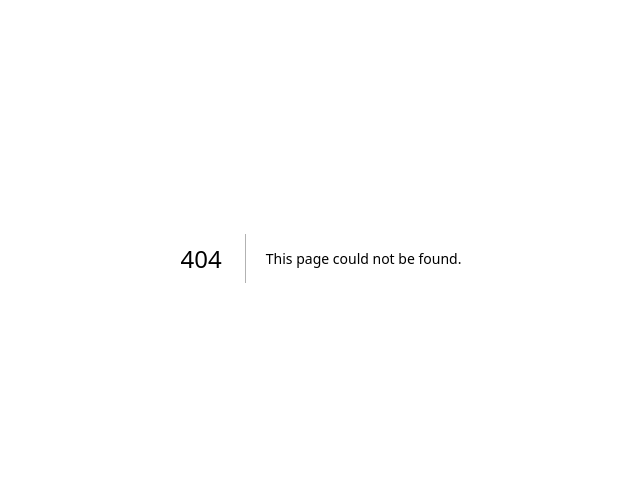
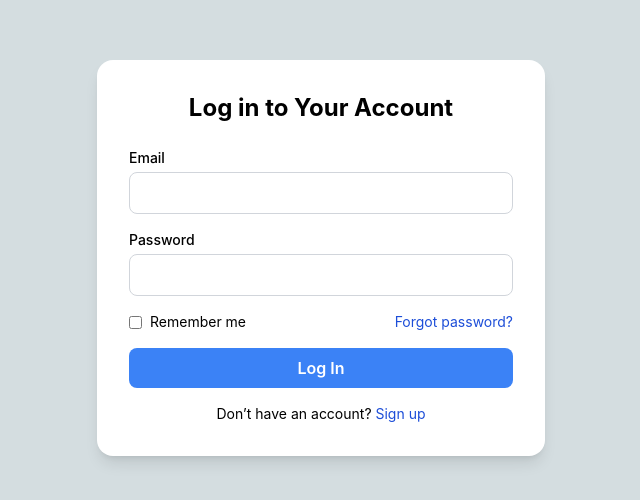
Before and after one commit to zaidkid/Jewellery-website, a Next.js app in the folder frontend/: page /login in a window 1280 px wide. Before the commit this address had no page. Shown: the part 142-642 px from the top of the page, without its empty margins (319-959 px from the left). Built offline with nearby package versions, Linux system fonts and the light colour scheme.

Commit message:
Login Added

```diff
--- a/frontend/app/components/Navbar.tsx
+++ b/frontend/app/components/Navbar.tsx
@@ -1,5 +1,4 @@
 'use client';
-
 import { useEffect, useState } from 'react';
 import { motion, AnimatePresence } from 'framer-motion';
 import {
@@ -135,7 +134,7 @@ export default function Navbar() {
 
             {/* Icons */}
             <div className={`flex gap-4 text-xl ml-6 ${isTop ? 'text-white' : 'text-black'}`}>
-              <a href="#login" className="hover:text-gray-700" aria-label="Login">
+              <a href="/login" className="hover:text-gray-700" aria-label="Login">
                 <FaUser />
               </a>
               <a href="#wishlist" className="hover:text-rose-500" aria-label="Wishlist">
--- /dev/null
+++ b/frontend/app/login/page.tsx
@@ -0,0 +1,77 @@
+'use client';
+
+import { useState } from 'react';
+import { motion } from 'framer-motion';
+import Link from 'next/link';
+
+export default function LoginPage() {
+  const [email, setEmail] = useState('');
+  const [password, setPassword] = useState('');
+
+  const handleSubmit = (e: React.FormEvent) => {
+    e.preventDefault();
+    console.log('Logging in:', { email, password });
+    // TODO: Add your auth logic here (API call)
+  };
+
+  return (
+    <main className="min-h-screen bg-gradient-to-b bg-[#d4dde0] flex items-center justify-center px-4">
+      <motion.div
+        initial={{ opacity: 0, y: 50 }}
+        animate={{ opacity: 1, y: 0 }}
+        className="bg-white dark:bg-white  p-8 rounded-2xl shadow-lg w-full max-w-md"
+      >
+        <h2 className="text-2xl font-bold text-center mb-6 text-black dark:text-black">
+          Log in to Your Account
+        </h2>
+        <form onSubmit={handleSubmit} className="space-y-4">
+          <div>
+            <label className="block mb-1 text-sm font-medium text-black dark:text-black">Email</label>
+            <input
+              type="email"
+              required
+              className="w-full px-4 py-2 rounded-lg border border-gray-300 dark:border-gray-600 dark:bg-white dark:text-black focus:outline-none focus:ring-2 focus:ring-white"
+              value={email}
+              onChange={(e) => setEmail(e.target.value)}
+            />
+          </div>
+
+          <div>
+            <label className="block mb-1 text-sm font-medium text-black dark:text-black">Password</label>
+            <input
+              type="password"
+              required
+              className="w-full px-4 py-2 rounded-lg border border-gray-300 dark:border-gray-800 dark:bg-white dark:black focus:outline-none focus:ring-2 focus:ring-white"
+              value={password}
+              onChange={(e) => setPassword(e.target.value)}
+            />
+          </div>
+
+          <div className="flex items-center justify-between text-sm text-black dark:text-black">
+            <label className="flex items-center">
+              <input type="checkbox" className="mr-2" />
+              Remember me
+            </label>
+            <Link href="/forgot-password" className="text-blue-700 hover:underline">
+              Forgot password?
+            </Link>
+          </div>
+
+          <button
+            type="submit"
+            className="w-full bg-blue-500 hover:bg-black-500 text-white font-semibold py-2 rounded-lg transition"
+          >
+            Log In
+          </button>
+        </form>
+
+        <p className="text-sm text-center text-black dark:text-black mt-4">
+          Don’t have an account?{' '}
+          <Link href="/register" className="text-blue-700 hover:underline">
+            Sign up
+          </Link>
+        </p>
+      </motion.div>
+    </main>
+  );
+}
```
